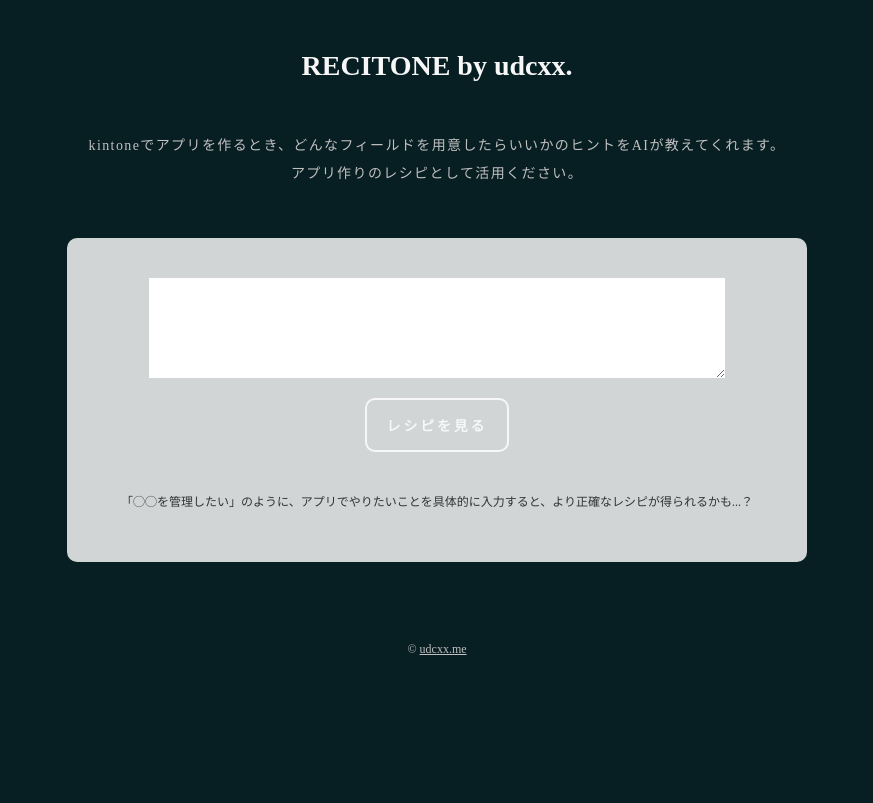
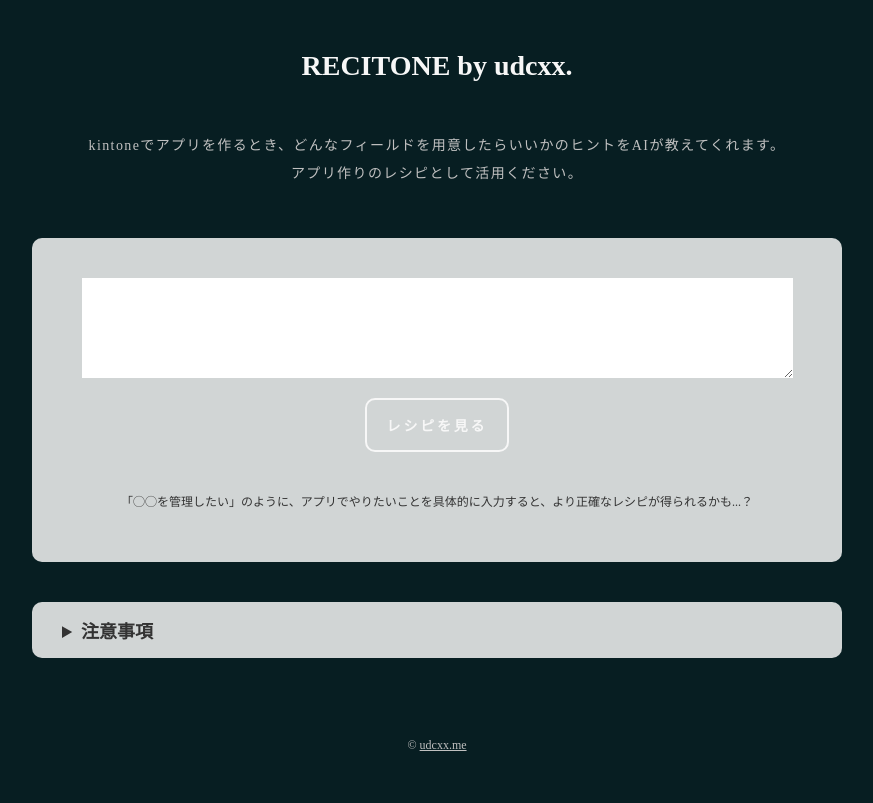
Before and after one commit to udcxx/recitone, a PHP site: page / in a window 1280 px wide. Shown: the whole page, without its empty margins (203-1076 px from the left). Before the commit the page ends 655 px from the top, so only its background shows below. Run offline with PHP 8.4, Linux system fonts and the light colour scheme; some web fonts are replaced.

Commit message:
#3 利用規約を追加

```diff
--- a/assets/style.css
+++ b/assets/style.css
@@ -33,11 +33,12 @@ h1 {
 }
 
 .bord {
-    width: 80%;
+    width: 90%;
     margin: 0 auto;
     padding: 40px 10px;
     color: #333;
     border-radius: 10px;
+    box-sizing: border-box;
     background-color: #d1d5d5;
 }
 .bord--notice {
@@ -64,7 +65,7 @@ footer a {
 
 */
 .top--form {
-    width: 80%;
+    width: 90%;
     margin: 0 auto;
     display: flex;
     justify-content: center;
@@ -96,6 +97,24 @@ footer a {
 .top--submit:disabled, .top--submit:disabled:hover {
     background-color: #d1d5d5;
     cursor: unset;
+}
+.top--rules {
+    width: 90%;
+    margin: 40px auto;
+    padding: 15px 60px 15px 30px;
+    color: #333;
+    border-radius: 10px;
+    box-sizing: border-box;
+    background-color: #d1d5d5;
+}
+.top--rules--title {
+    font-size: 18px; font-weight: bold;
+    cursor: pointer;
+}
+.top--rules--item {
+    margin-bottom: 0.7em;
+    font-size: 14px;
+    line-height: 1.2em;
 }
 .top--loading {
     width: 100vw; height: 100vh;
--- a/index.html
+++ b/index.html
@@ -23,6 +23,18 @@
             </form>
             <p class="bord--notice">「◯◯を管理したい」のように、アプリでやりたいことを具体的に入力すると、より正確なレシピが得られるかも...？</p>
         </div>
+
+        <details class="top--rules">
+            <summary class="top--rules--title">注意事項</summary>
+            <ul class="top--rules--list">
+                <li class="top--rules--item">入力いただいた内容、および、ご利用環境のグローバルIPアドレスは、利用状況の把握や、今後のアップデートの参考のために収集いたします。</li>
+                <li class="top--rules--item">収集したデータは、API 実行などの理由で、第三者へ提供することがあります。</li>
+                <li class="top--rules--item">収集したデータに、個人情報に該当する情報が含まれていた場合や、利用者から依頼があった場合には、確認が取れ次第、即刻削除いたします。</li>
+                <li class="top--rules--item">本ツールは OpenAI 社の OpenAI API を利用しています。OpenAI 社のプライバシーポリシーは <a href="https://openai.com/ja/policies/privacy-policy" target="_blank">こちら</a> をご確認ください。</li>
+                <li class="top--rules--item">必要以上に処理を実行することや、プログラムなどによって自動的に処理を実行すること、サーバーに負荷を与える行為、二次使用、リバースエンジニアリング、その他法律に反する行為や運営の妨げとなる行為は禁止します。</li>
+                <li class="top--rules--item">出力される結果や、その結果を用いたことによって発生する如何なる事象にも責任は負いません。利用者の責任によって利用するものとします。</li>
+            </ul>
+        </details>
 
         <script async src="https://pagead2.googlesyndication.com/pagead/js/adsbygoogle.js?client=ca-pub-1301045842322864" crossorigin="anonymous"></script>
         <!-- recitone -->
```
